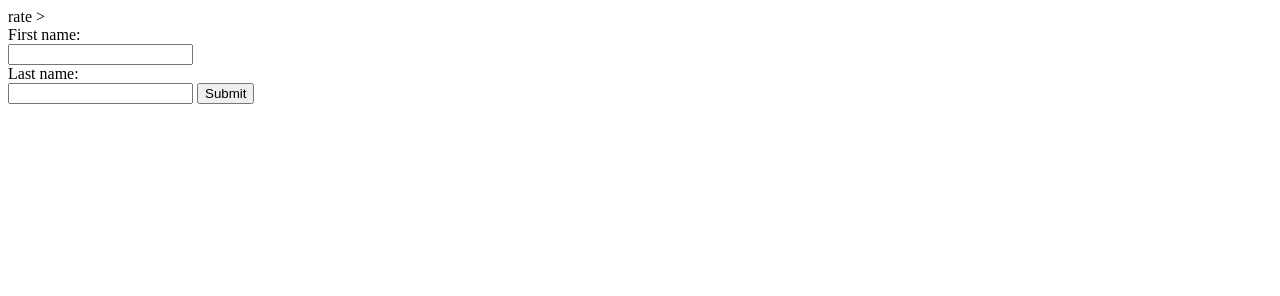
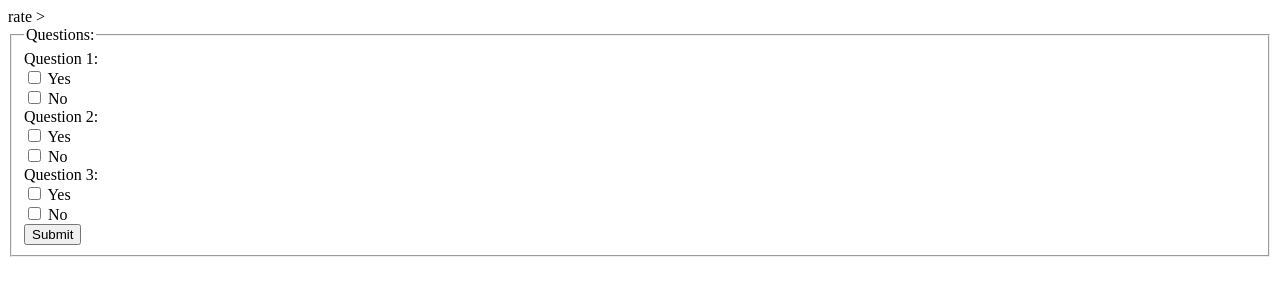
Before and after one commit to ngaffer/ratings-app, a plain HTML site: page index.html in a window 1280 px wide. Both pictures are taken after a click on the link "rate >". Drawn offline with Linux system fonts and the light colour scheme.

Commit message:
updated form elements

```diff
--- a/index.html
+++ b/index.html
@@ -7,12 +7,20 @@
 	</head>
 	<body>
 		<a onclick="displayForm()">rate ></a>
-		<form class="inactive" id="rateForm" action="/" method="post">
-			First name:<br>
-			<input type="text" name="firstname"><br>
-			Last name:<br>
-			<input type="text" name="lastname">
-			<button>Submit</button>
+		<form class="inactive" id="rateForm" action="/" method="post"> <!-- action - path where to submit -->
+			<fieldset>
+				<legend>Questions:</legend>
+				Question 1:<br>
+				<input type="checkbox" name="q1answer1" value="Yes"> Yes<br>
+				<input type="checkbox" name="q1answer2" value="No"> No<br>
+				Question 2:<br>
+				<input type="checkbox" name="q2answer1" value="Yes"> Yes<br>
+				<input type="checkbox" name="q2answer2" value="No"> No<br>
+				Question 3:<br>
+				<input type="checkbox" name="q3answer1" value="Yes"> Yes<br>
+				<input type="checkbox" name="q3answer2" value="No"> No<br>
+				<button type="button">Submit</button>
+			</fieldset>
 		</form>
 	</body>
 	<script src="js/build/production.js"></script>
```
